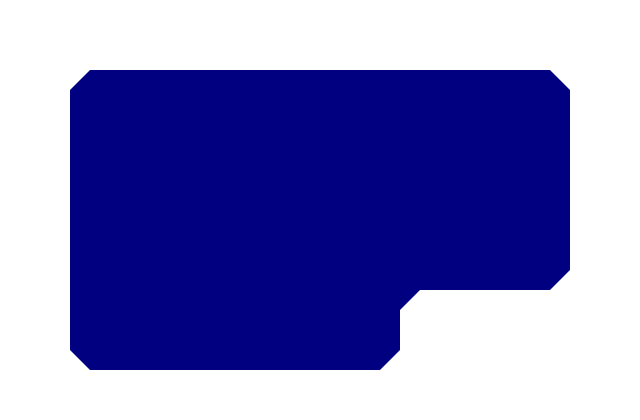
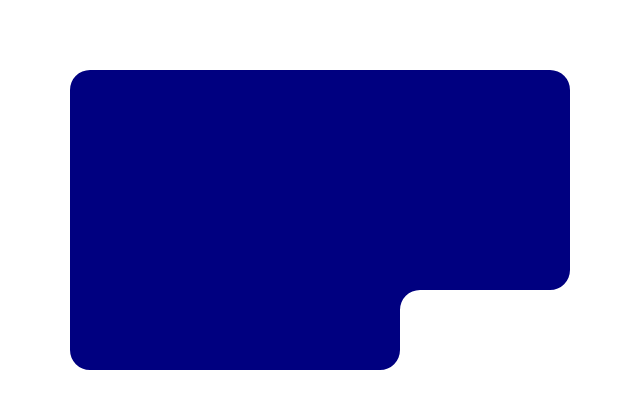
Before and after one commit to Saif0350/SAIF-DESIGNS, a plain HTML site: page inverted-border-card-clippath/index.html in a window 1280 px wide. Shown: the part 180-600 px from the top of the page, 320-960 px from the left. Drawn offline with Linux system fonts and the light colour scheme.

Commit message:
perfect arc created with radius

```diff
--- a/inverted-border-card-clippath/style.css
+++ b/inverted-border-card-clippath/style.css
@@ -27,6 +27,6 @@ body {
     "M20 0 L480 0 L500 20 L500 200 L480 220 L350 220 L330 240 L330 280 L310 300 L20 300 L0 280 L0 20 L20 0 Z"
   );
   clip-path: path(
-    "M20 0 L480 0 L500 20 L500 200 L480 220 L350 220 L330 240 L330 280 L310 300 L20 300 L0 280 L0 20 L20 0 Z"
+    "M20 0 L480 0 A20 20 0 0 1 500 20 L500 20 L500 200 A20 20 0 0 1 480 220 L350 220 A20 20 0 0 0 330 240 L330 280 A20 20 0 0 1 310 300 L20 300 A20 20 0 0 1 0 280 L0 20 A20 20 0 0 1 20 0 Z"
   );
 }
```
